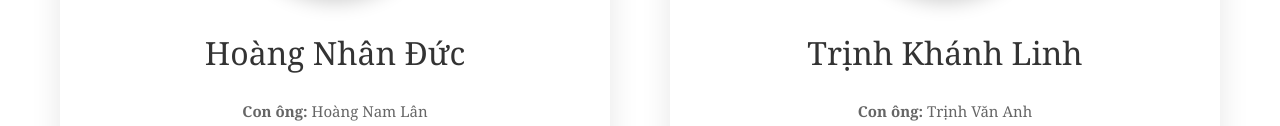
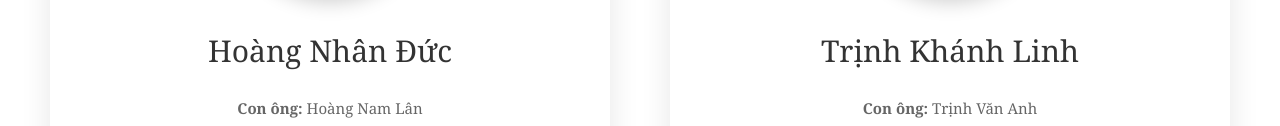
Before and after one commit to nhanduc-khanhlinh/wedding-invitation, a plain HTML site: page index.html in a window 1280 px wide. Shown: the part 2063-2189 px from the top of the page. Drawn offline with Linux system fonts and the light colour scheme.

Commit message:
Update index.html

```diff
--- a/index.html
+++ b/index.html
@@ -21,7 +21,7 @@
         .container {
             max-width: 1200px;
             margin: 0 auto;
-            padding: 20px;
+            padding: 20px 10px;
         }
 
         /* Hero Section */
@@ -112,7 +112,7 @@
 
         /* Section Styles */
         .section {
-            padding: 30px 20px;
+            padding: 30px 10px;
         }
 
         .section-title {
@@ -166,7 +166,7 @@
         }
 
         .person-name {
-            font-size: 32px;
+            font-size: 30px;
             color: #333;
             margin-bottom: 20px;
             font-weight: 300;
```
